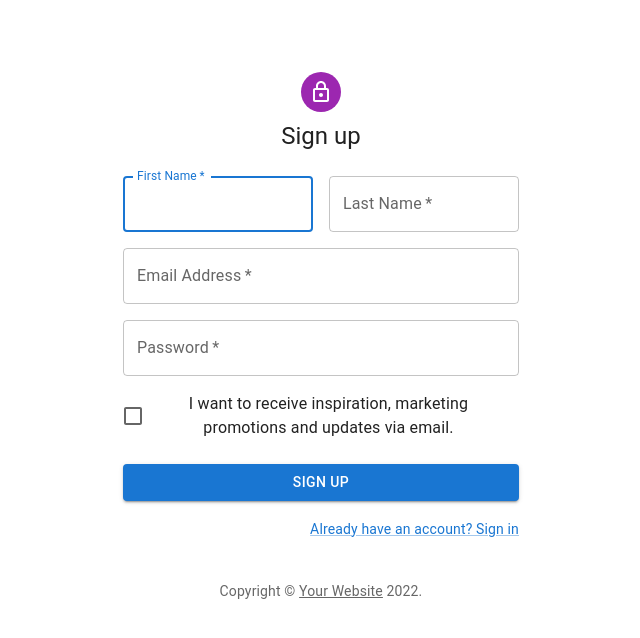
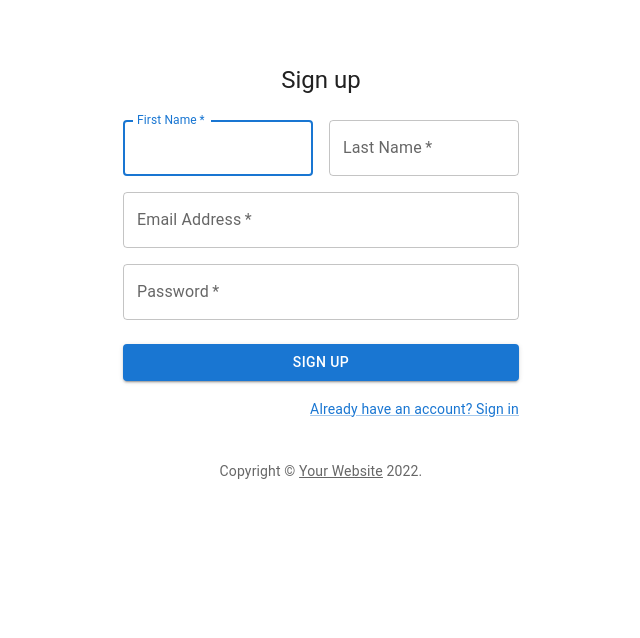
Before and after one commit to MR1CC1/DiamondSystem, a React (Create React App) app in the folder client/: page / in a window 1280 px wide. Shown: the top 638 px of the page, without its empty margins (319-959 px from the left). Built offline with nearby package versions, Linux system fonts and the light colour scheme.

Commit message:
Cleaning

```diff
--- a/client/public/index.html
+++ b/client/public/index.html
@@ -1,14 +1,12 @@
 <!DOCTYPE html>
 <html lang="en">
+
 <head>
   <meta charset="utf-8" />
   <link rel="icon" href="%PUBLIC_URL%/favicon.ico" />
   <meta name="viewport" content="width=device-width, initial-scale=1" />
   <meta name="theme-color" content="#000000" />
-    <meta
-      name="description"
-      content="Web site created using create-react-app"
-    />
+  <meta name="description" content="Web site created using create-react-app" />
   <link rel="apple-touch-icon" href="%PUBLIC_URL%/logo192.png" />
   <!--
       manifest.json provides metadata used when your web app is installed on a
@@ -24,20 +22,12 @@
       work correctly both with client-side routing and a non-root public URL.
       Learn how to configure a non-root public URL by running `npm run build`.
     -->
-    <title>React App</title>
+  <title>Diamond System</title>
 </head>
+
 <body>
   <noscript>You need to enable JavaScript to run this app.</noscript>
   <div id="root"></div>
-    <!--
-      This HTML file is a template.
-      If you open it directly in the browser, you will see an empty page.
+</body>
 
-      You can add webfonts, meta tags, or analytics to this file.
-      The build step will place the bundled scripts into the <body> tag.
-
-      To begin the development, run `npm start` or `yarn start`.
-      To create a production bundle, use `npm run build` or `yarn build`.
-    -->
-  </body>
 </html>
--- a/client/src/Components/SignUp/SignUp.js
+++ b/client/src/Components/SignUp/SignUp.js
@@ -50,9 +50,10 @@ export default function SignUp() {
                         alignItems: 'center',
                     }}
                 >
-                    <Avatar sx={{ m: 1, bgcolor: 'secondary.main' }}>
+                    {/* <Avatar sx={{ m: 1, bgcolor: 'secondary.main' }}>
                         <LockOutlinedIcon />
-                    </Avatar>
+                    </Avatar> */}
+
                     <Typography component="h1" variant="h5">
                         Sign up
                     </Typography>
@@ -100,12 +101,12 @@ export default function SignUp() {
                                     autoComplete="new-password"
                                 />
                             </Grid>
-                            <Grid item xs={12}>
+                            {/* <Grid item xs={12}>
                                 <FormControlLabel
                                     control={<Checkbox value="allowExtraEmails" color="primary" />}
                                     label="I want to receive inspiration, marketing promotions and updates via email."
                                 />
-                            </Grid>
+                            </Grid> */}
                         </Grid>
                         <Button
                             type="submit"
```
Also changed, not shown: client/src/assets/sistemasDiamondLogo.png (added). Lines whose indentation alone changed are shown as unchanged.
